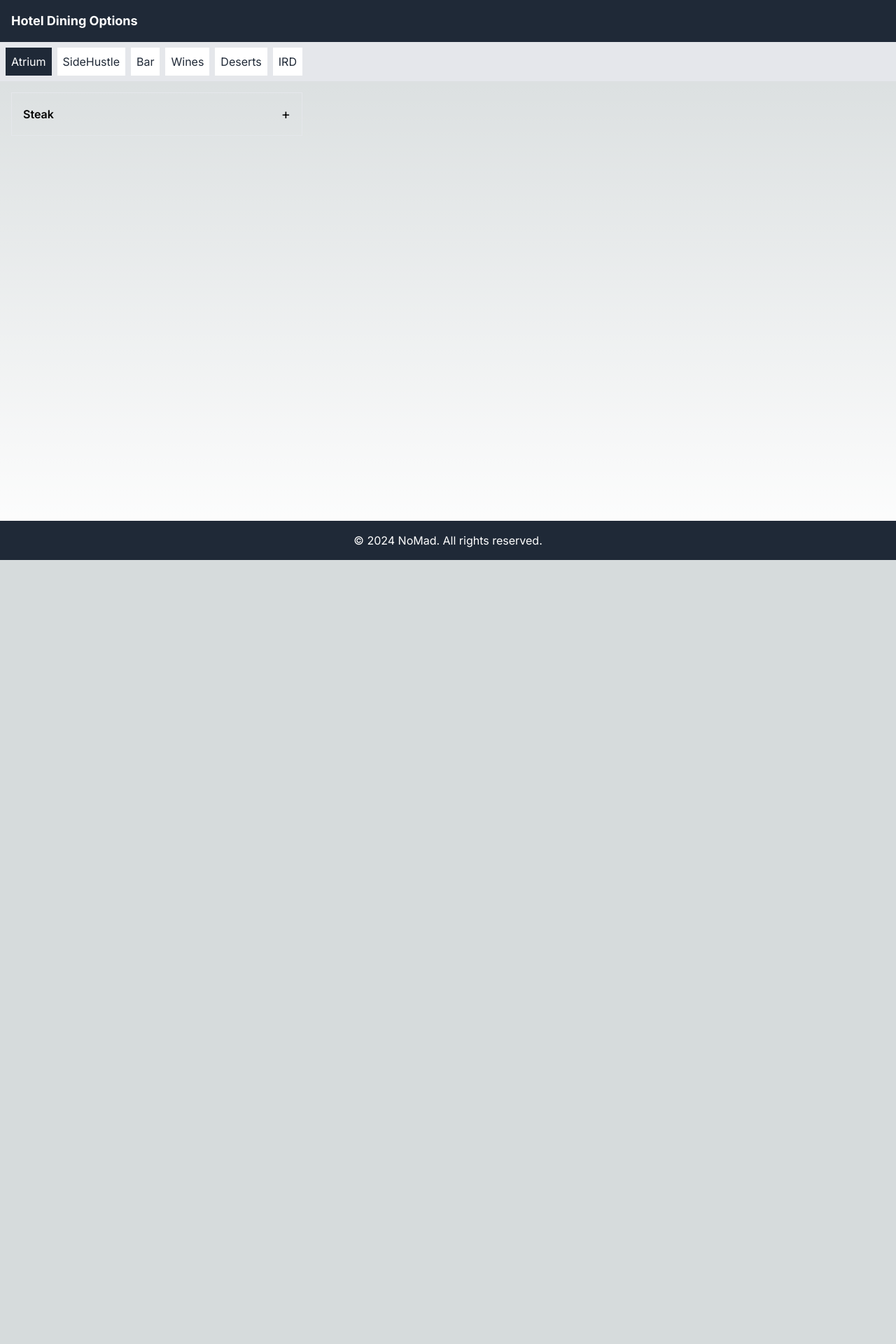
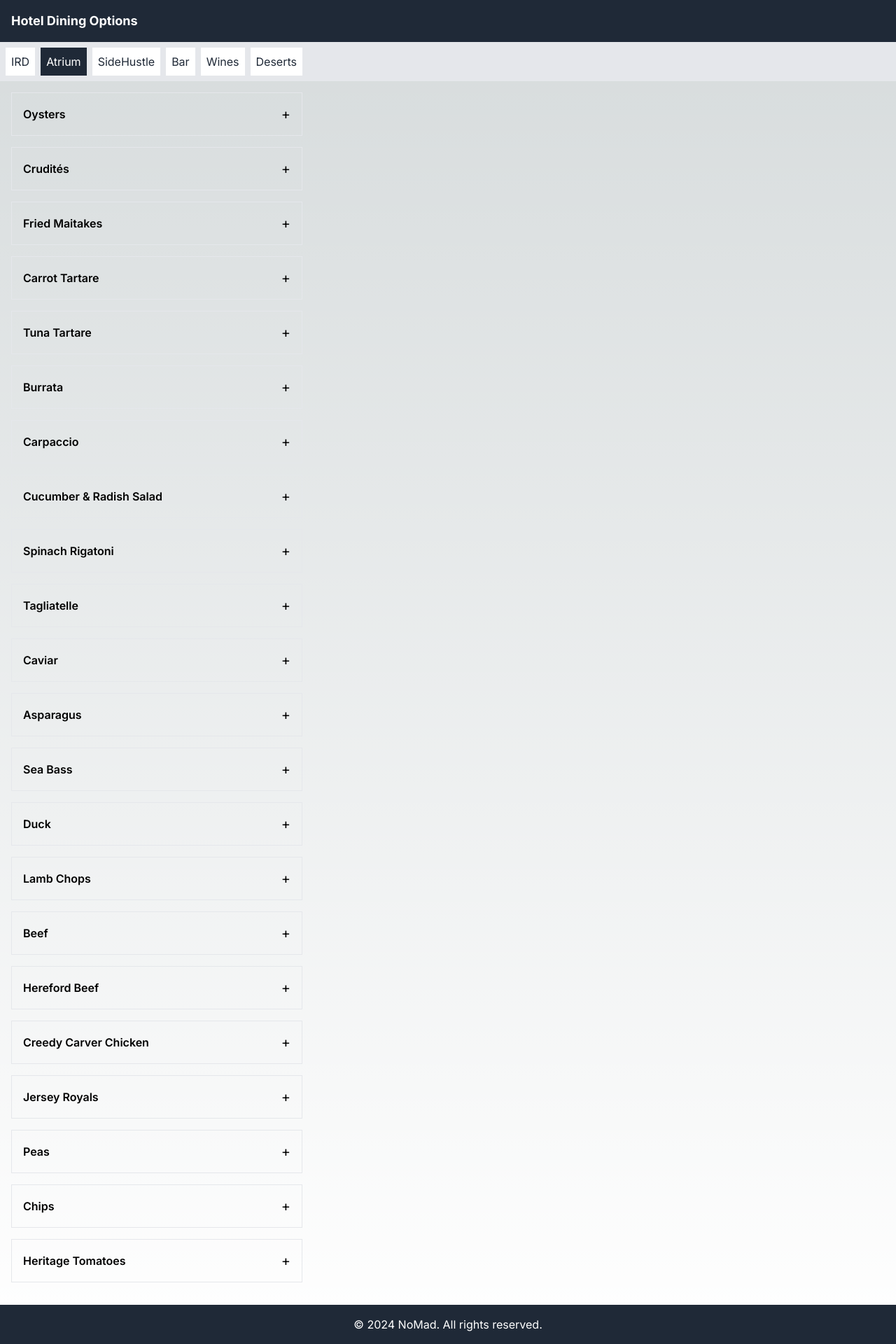
Before and after one commit to rubikdeveloper/irdmenu, a Next.js app: page /atrium in a window 1280 px wide. Shown: the whole page at 70% size. Before the commit the page ends 800 px from the top, so only its background shows below. Built offline with nearby package versions, Linux system fonts and the light colour scheme.

Commit message:
aded some menu items in atrium and sidehustle

```diff
--- a/app/atrium/page.tsx
+++ b/app/atrium/page.tsx
@@ -4,12 +4,139 @@ import MenuItem from "../components/MenuItem";
 
 const atriumMenu = [
   {
-    name: "Steak",
-    description: "Juicy grilled steak",
+    name: "Oysters",
+    description: "Dressed with hibiscus mignonette",
+    cookingMethod: "Fresh",
+    allergens: ["shellfish"],
+  },
+  {
+    name: "Crudités",
+    description: "Fresh vegetables with spring pea hummus",
+    cookingMethod: "Fresh",
+    allergens: ["none"],
+  },
+  {
+    name: "Fried Maitakes",
+    description: "With rosemary & truffle mayonnaise",
+    cookingMethod: "Fried",
+    allergens: ["none"],
+  },
+  {
+    name: "Carrot Tartare",
+    description: "With sprouts, egg yolk jam & sunflower seeds",
+    cookingMethod: "Raw",
+    allergens: ["egg"],
+  },
+  {
+    name: "Tuna Tartare",
+    description: "With strawberries & kumquat kosho",
+    cookingMethod: "Raw",
+    allergens: ["fish"],
+  },
+  {
+    name: "Burrata",
+    description: "With sunflower pesto & courgette",
+    cookingMethod: "Fresh",
+    allergens: ["dairy"],
+  },
+  {
+    name: "Carpaccio",
+    description: "Thinly-sliced beef with parmesan & wild garlic chimichurri",
+    cookingMethod: "Raw",
+    allergens: ["dairy"],
+  },
+  {
+    name: "Cucumber & Radish Salad",
+    description: "With almonds, tzatziki & golden raisins",
+    cookingMethod: "Fresh",
+    allergens: ["dairy", "nuts"],
+  },
+  {
+    name: "Spinach Rigatoni",
+    description: "Garlic, olive oil & Aleppo chili",
+    cookingMethod: "Boiled",
+    allergens: ["gluten"],
+  },
+  {
+    name: "Tagliatelle",
+    description: "Lobster, lemongrass & black pepper",
+    cookingMethod: "Boiled",
+    allergens: ["shellfish", "gluten"],
+  },
+  {
+    name: "Caviar",
+    description: "Imperial Ossetra, griddled potato bread",
+    cookingMethod: "Fresh",
+    allergens: ["fish", "gluten"],
+  },
+  {
+    name: "Asparagus",
+    description: "Garlic & parmesan-glazed with quinoa & lemon",
+    cookingMethod: "Grilled",
+    allergens: ["dairy"],
+  },
+  {
+    name: "Sea Bass",
+    description: "Seared with kombu dashi, artichoke & vichyssoise",
+    cookingMethod: "Seared",
+    allergens: ["fish"],
+  },
+  {
+    name: "Duck",
+    description: "Breast, roasted with daikon & rhubarb five spice glaze",
+    cookingMethod: "Roasted",
+    allergens: ["none"],
+  },
+  {
+    name: "Lamb Chops",
+    description: "Grilled with pecorino, peas & pistachio",
+    cookingMethod: "Grilled",
+    allergens: ["dairy", "nuts"],
+  },
+  {
+    name: "Beef",
+    description: "200g sirloin, dry-aged with black mole & morels",
     cookingMethod: "Grilled",
     allergens: ["none"],
   },
-  // Add more items as necessary
+  {
+    name: "Hereford Beef",
+    description:
+      "800g, bone-in rib-eye, roasted with Jersey Royals & heritage tomatoes (for two to share)",
+    cookingMethod: "Roasted",
+    allergens: ["none"],
+  },
+  {
+    name: "Creedy Carver Chicken",
+    description:
+      "With foie gras, brioche & black truffle, cavolo nero & Roscoff onion (for two to share)",
+    cookingMethod: "Roasted",
+    allergens: ["gluten", "dairy"],
+  },
+  {
+    name: "Jersey Royals",
+    description: "Brown butter & herbs",
+    cookingMethod: "Boiled",
+    allergens: ["dairy"],
+  },
+  {
+    name: "Peas",
+    description: "Fresh mint",
+    cookingMethod: "Fresh",
+    allergens: ["none"],
+  },
+  {
+    name: "Chips",
+    description: "Rosemary & lemon",
+    cookingMethod: "Fried",
+    allergens: ["none"],
+  },
+  {
+    name: "Heritage Tomatoes",
+    description: "Shallot & Thai basil",
+    cookingMethod: "Fresh",
+    allergens: ["none"],
+  },
 ];
 
 export default function AtriumPage() {
--- a/app/components/Header.tsx
+++ b/app/components/Header.tsx
@@ -3,7 +3,7 @@
 const Header = () => {
   return (
     <header className="bg-gray-800 text-white p-4">
-      <h1 className="text-lg font-bold">NoMad</h1>
+      <h1 className="text-lg font-bold"> NoMad </h1>
     </header>
   );
 };
--- a/app/components/Tabs.tsx
+++ b/app/components/Tabs.tsx
@@ -4,12 +4,12 @@ import Link from "next/link";
 import { usePathname } from "next/navigation";
 
 const tabs = [
+  { name: "IRD", path: "/" }, // Adjust the path as needed
   { name: "Atrium", path: "/atrium" },
   { name: "SideHustle", path: "/sidehustle" },
   { name: "Bar", path: "/bar" },
   { name: "Wines", path: "/wines" },
   { name: "Deserts", path: "/deserts" },
-  { name: "IRD", path: "/" }, // Adjust the path as needed
 ];
 
 export default function Tabs() {
--- a/app/page.tsx
+++ b/app/page.tsx
@@ -94,9 +94,7 @@ export default function Home() {
 
   return (
     <main className="flex min-h-screen flex-col items-center justify-between p-24">
-      <h1 className="text-3xl font-bold mb-8">
-        Welcome to Our Hotel&apos;s Dining Options
-      </h1>
+      <h1 className="text-3xl font-bold mb-8">In Room Dining</h1>
       <input
         type="text"
         placeholder="Search for items..."
--- a/app/sidehustle/page.tsx
+++ b/app/sidehustle/page.tsx
@@ -3,17 +3,100 @@
 import { useState } from "react";
 import MenuItem from "../components/MenuItem";
 
-const atriumMenu = [
+const sideHustleMenu = [
   {
-    name: "Steak",
-    description: "Juicy grilled steak",
+    name: "Guacamole",
+    description: "Fresh herbs & ajo perejil",
+    cookingMethod: "Fresh",
+    allergens: ["none"],
+  },
+  {
+    name: "Sikil Pak",
+    description: "Tomato, guajillo & hazelnut",
+    cookingMethod: "Fresh",
+    allergens: ["nuts"],
+  },
+  {
+    name: "Green Pipian",
+    description: "Pistachio & jalapeño",
+    cookingMethod: "Fresh",
+    allergens: ["nuts"],
+  },
+  {
+    name: "Caviar y Arepa Paisa",
+    description: "Imperial osciatra, with wild garlic crema & finger lime",
+    cookingMethod: "Fresh",
+    allergens: ["fish", "dairy"],
+  },
+  {
+    name: "Smoked Chorizo Empanada",
+    description: "Sweet potato with guajillo & pear relish",
+    cookingMethod: "Baked",
+    allergens: ["none"],
+  },
+  {
+    name: "Tetela",
+    description: "Smoked aubergine, cactus & sunflower seeds",
+    cookingMethod: "Fresh",
+    allergens: ["none"],
+  },
+  {
+    name: "Shiitake Tacos",
+    description: "With tare, shoyu & daikon",
+    cookingMethod: "Fresh",
+    allergens: ["none"],
+  },
+  {
+    name: "Baja-Style Fish Tacos",
+    description: "With chile meco coleslaw",
+    cookingMethod: "Fresh",
+    allergens: ["fish"],
+  },
+  {
+    name: "Pork Carnitas Tacos",
+    description: "With avocado salsa verde & xnipec",
+    cookingMethod: "Fresh",
+    allergens: ["none"],
+  },
+  {
+    name: "Beef Tostadas",
+    description: "With roasted pepper salsa & green onion",
+    cookingMethod: "Fresh",
+    allergens: ["none"],
+  },
+  {
+    name: "Tuna Crudo Tostadas",
+    description: "With coriander mayo & ancho chile",
+    cookingMethod: "Fresh",
+    allergens: ["fish", "dairy"],
+  },
+  {
+    name: "Secreto Ibérico",
+    description: "With chintestle & roast pepper sauce",
     cookingMethod: "Grilled",
     allergens: ["none"],
   },
-  // Add more items as necessary
+  {
+    name: "Short Rib",
+    description: "With salsa borracha & mango cabbage salad",
+    cookingMethod: "Grilled",
+    allergens: ["none"],
+  },
+  {
+    name: "Ice Cream Sandwich",
+    description: "Guava & queso",
+    cookingMethod: "Frozen",
+    allergens: ["dairy"],
+  },
+  {
+    name: "Coconut Tamal",
+    description: "Sesame & miso ice cream",
+    cookingMethod: "Frozen",
+    allergens: ["sesame", "soy"],
+  },
 ];
 
-export default function AtriumPage() {
+export default function SideHustlePage() {
   const [expandedItems, setExpandedItems] = useState<{
     [key: string]: boolean;
   }>({});
@@ -27,7 +110,7 @@ export default function AtriumPage() {
 
   return (
     <div className="p-4">
-      {atriumMenu.map((item) => (
+      {sideHustleMenu.map((item) => (
         <MenuItem
           key={item.name}
           item={item}
```
